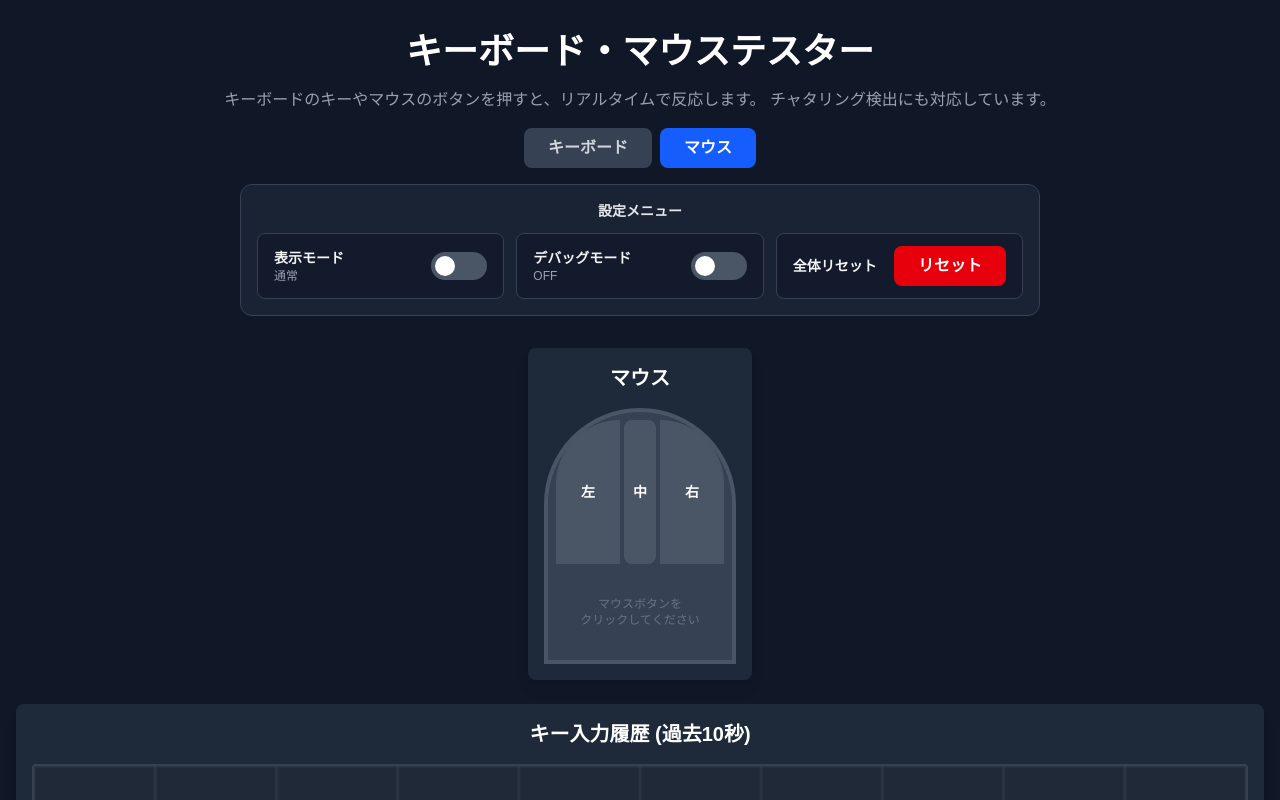
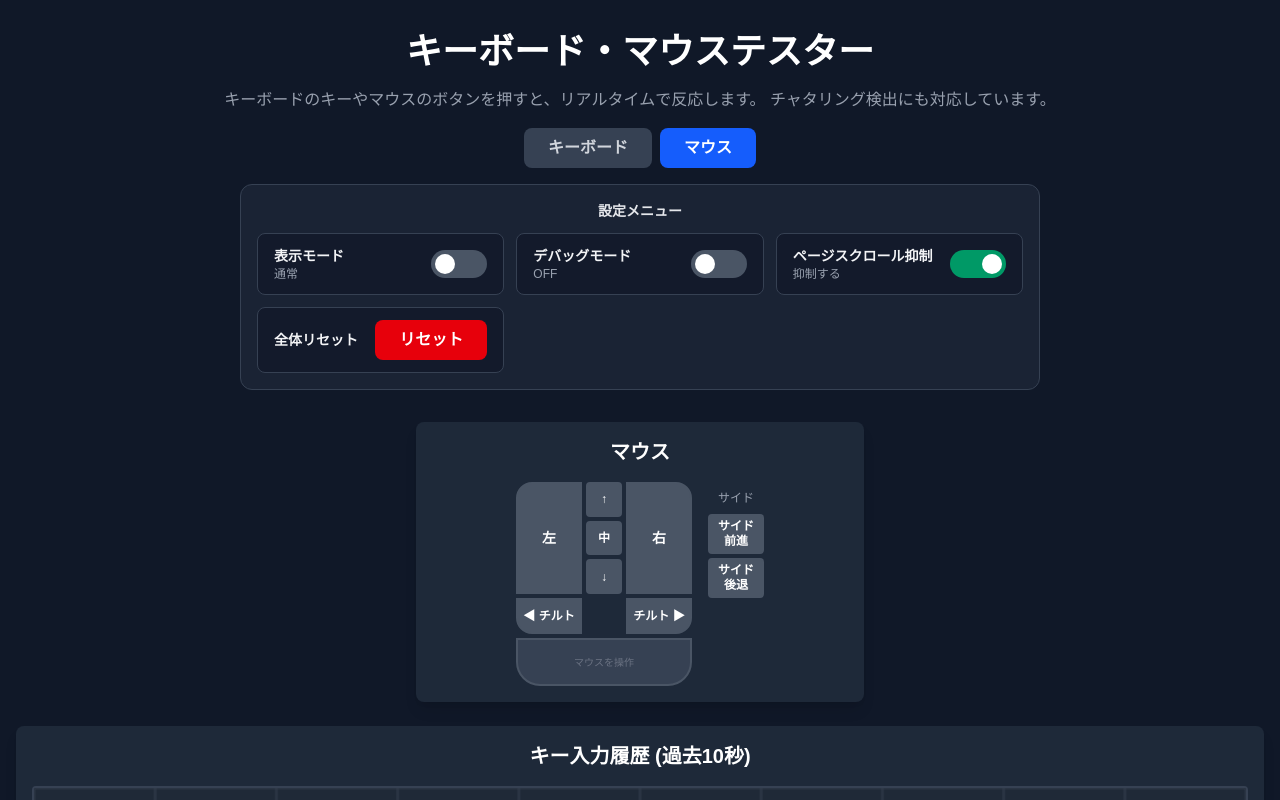
Before and after one commit to cyrus07424/keyboardMouseTester, a Next.js app: page / in a window 1280 px wide. Both pictures are taken after a click on the button "マウス". Shown: the top 800 px of the page. Built offline with nearby package versions, Linux system fonts and the light colour scheme.

Commit message:
fix: 処理を修正

```diff
--- a/app/components/MouseTester.tsx
+++ b/app/components/MouseTester.tsx
@@ -1,6 +1,6 @@
 'use client';
 
-import {useEffect, useMemo} from 'react';
+import {useEffect, useMemo, useRef, useState} from 'react';
 
 interface MouseTesterProps {
   pressedButtons: Set<number>;
@@ -8,9 +8,30 @@ interface MouseTesterProps {
   buttonPressCounts: Record<number, number>;
   viewMode: 'normal' | 'heatmap';
   debugEnabled: boolean;
+  preventPageScroll: boolean;
   onButtonPress: (button: number) => void;
   onButtonRelease: (button: number) => void;
 }
+
+// Virtual button IDs for wheel events (not real mouse buttons)
+const WHEEL_UP_ID    = 10; // scroll up
+const WHEEL_DOWN_ID  = 11; // scroll down
+const WHEEL_LEFT_ID  = 12; // tilt left
+const WHEEL_RIGHT_ID = 13; // tilt right
+
+const WHEEL_FLASH_MS = 200;
+
+const BUTTON_LABELS: Record<number, string> = {
+  0: '左',
+  1: '中',
+  2: '右',
+  3: 'サイド\n後退',
+  4: 'サイド\n前進',
+  10: '↑',
+  11: '↓',
+  12: '←',
+  13: '→',
+};
 
 export default function MouseTester({
   pressedButtons,
@@ -18,179 +39,190 @@ export default function MouseTester({
   buttonPressCounts,
   viewMode,
   debugEnabled,
+  preventPageScroll,
   onButtonPress,
   onButtonRelease,
 }: MouseTesterProps) {
+  const [activeWheels, setActiveWheels] = useState<Set<number>>(new Set());
+  const wheelTimers = useRef<Map<number, ReturnType<typeof setTimeout>>>(new Map());
+
   const debugLog = (tag: string, payload: Record<string, unknown>) => {
     if (!debugEnabled) return;
     console.debug(`[MouseDebug] ${tag}`, payload);
   };
 
+  const flashWheel = (id: number) => {
+    // Cancel existing timer for this wheel direction
+    const existing = wheelTimers.current.get(id);
+    if (existing) clearTimeout(existing);
+
+    setActiveWheels(prev => new Set(prev).add(id));
+    onButtonPress(id);
+
+    const timer = setTimeout(() => {
+      setActiveWheels(prev => { const s = new Set(prev); s.delete(id); return s; });
+      onButtonRelease(id);
+      wheelTimers.current.delete(id);
+    }, WHEEL_FLASH_MS);
+    wheelTimers.current.set(id, timer);
+  };
+
   useEffect(() => {
     const handleMouseDown = (e: MouseEvent) => {
       e.preventDefault();
-      debugLog('mousedown', {
-        button: e.button,
-        buttons: e.buttons,
-        clientX: e.clientX,
-        clientY: e.clientY,
-        timeStamp: e.timeStamp,
-      });
+      debugLog('mousedown', { button: e.button, buttons: e.buttons, timeStamp: e.timeStamp });
       onButtonPress(e.button);
     };
 
     const handleMouseUp = (e: MouseEvent) => {
       e.preventDefault();
-      debugLog('mouseup', {
-        button: e.button,
-        buttons: e.buttons,
-        clientX: e.clientX,
-        clientY: e.clientY,
-        timeStamp: e.timeStamp,
-      });
+      debugLog('mouseup', { button: e.button, buttons: e.buttons, timeStamp: e.timeStamp });
       onButtonRelease(e.button);
     };
 
-    const handleContextMenu = (e: MouseEvent) => {
-      e.preventDefault();
+    const handleWheel = (e: WheelEvent) => {
+      if (preventPageScroll) e.preventDefault();
+      debugLog('wheel', { deltaX: e.deltaX, deltaY: e.deltaY, deltaZ: e.deltaZ, deltaMode: e.deltaMode, timeStamp: e.timeStamp });
+
+      if (e.deltaY < 0) flashWheel(WHEEL_UP_ID);
+      else if (e.deltaY > 0) flashWheel(WHEEL_DOWN_ID);
+
+      if (e.deltaX < 0) flashWheel(WHEEL_LEFT_ID);
+      else if (e.deltaX > 0) flashWheel(WHEEL_RIGHT_ID);
     };
+
+    const handleContextMenu = (e: MouseEvent) => { e.preventDefault(); };
 
     window.addEventListener('mousedown', handleMouseDown);
     window.addEventListener('mouseup', handleMouseUp);
+    window.addEventListener('wheel', handleWheel, { passive: false });
     window.addEventListener('contextmenu', handleContextMenu);
 
     return () => {
       window.removeEventListener('mousedown', handleMouseDown);
       window.removeEventListener('mouseup', handleMouseUp);
+      window.removeEventListener('wheel', handleWheel);
       window.removeEventListener('contextmenu', handleContextMenu);
+      wheelTimers.current.forEach(t => clearTimeout(t));
     };
-  }, [debugEnabled, onButtonPress, onButtonRelease]);
+  }, [debugEnabled, preventPageScroll, onButtonPress, onButtonRelease]);
 
   const maxPressCount = useMemo(
     () => Object.values(buttonPressCounts).reduce((max, count) => (count > max ? count : max), 0),
     [buttonPressCounts],
   );
 
-  const isLeftPressed = pressedButtons.has(0);
-  const isMiddlePressed = pressedButtons.has(1);
-  const isRightPressed = pressedButtons.has(2);
-  const wasLeftEverPressed = everPressedButtons.has(0);
-  const wasMiddleEverPressed = everPressedButtons.has(1);
-  const wasRightEverPressed = everPressedButtons.has(2);
-
-  const getButtonHeatmapStyle = (button: number) => {
+  const getHeatmapStyle = (button: number) => {
     if (viewMode !== 'heatmap') return undefined;
     const count = buttonPressCounts[button] ?? 0;
     if (count <= 0 || maxPressCount <= 0) return undefined;
-
     const normalized = Math.log(count + 1) / Math.log(maxPressCount + 1);
     const hue = 220 - (220 * normalized);
     const lightness = 32 + (14 * normalized);
-
-    return {
-      backgroundColor: `hsl(${hue} 78% ${lightness}%)`,
-      color: '#f9fafb',
-    };
+    return { backgroundColor: `hsl(${hue} 78% ${lightness}%)`, color: '#f9fafb' };
   };
 
-  // ボタンの背景色を決定する関数
-  const getButtonColor = (button: number, isPressed: boolean, wasEverPressed: boolean) => {
-    if (isPressed) {
-      return 'bg-yellow-400';
-    } else if (viewMode === 'heatmap' && (buttonPressCounts[button] ?? 0) > 0) {
-      return 'text-white';
-    } else if (wasEverPressed) {
-      return 'bg-teal-600';
-    }
-    return 'bg-gray-600';
+  const getBtnClass = (button: number) => {
+    const isPressed = pressedButtons.has(button) || activeWheels.has(button);
+    const wasEver = everPressedButtons.has(button) || (buttonPressCounts[button] ?? 0) > 0;
+    if (isPressed) return 'bg-yellow-400 text-black';
+    if (viewMode === 'heatmap' && (buttonPressCounts[button] ?? 0) > 0) return 'text-white';
+    if (wasEver) return 'bg-teal-600 text-white';
+    return 'bg-gray-600 text-white';
   };
 
-  // テキストの色を決定する関数
-  const getTextColor = (isPressed: boolean) => {
-    return isPressed ? 'text-black' : 'text-white';
-  };
+  const renderCount = (button: number) =>
+    viewMode === 'heatmap' && (buttonPressCounts[button] ?? 0) > 0 ? (
+      <span className="absolute top-0.5 right-1 text-[9px] leading-none text-gray-100/90">
+        {buttonPressCounts[button]}
+      </span>
+    ) : null;
 
   return (
-    <div className="bg-gray-800 p-4 rounded-lg shadow-lg">
+    <div className="bg-gray-800 p-4 rounded-lg shadow-lg w-full max-w-md">
       <h2 className="text-white text-xl font-bold mb-4 text-center">マウス</h2>
-      <div className="flex justify-center">
-        <div className="relative w-48 h-64 bg-gray-700 rounded-t-full rounded-b-3xl border-4 border-gray-600">
+
       {viewMode === 'heatmap' && (
-            <div className="absolute -top-7 left-0 right-0 flex items-center justify-center gap-2 text-xs text-gray-300">
+        <div className="flex items-center justify-center gap-2 text-xs text-gray-300 mb-3">
           <span>Heat</span>
           <div className="h-2 w-16 rounded-full bg-linear-to-r from-blue-600 via-emerald-500 to-red-500" />
           <span>Max: {maxPressCount}</span>
         </div>
       )}
-          {/* マウスのボタン領域 */}
-          <div className="absolute top-0 left-0 right-0 h-40 flex gap-1 p-2">
-            {/* 左ボタン */}
+
+      <div className="flex gap-4 justify-center">
+        {/* マウス本体 */}
+        <div className="relative w-44 flex flex-col gap-1">
+          {/* ボタン上段: 左・中・右 */}
+          <div className="flex gap-1 h-28">
+            {/* 左 */}
             <div
-              className={`
-                relative flex-1 rounded-tl-full border-2 border-gray-600
-                flex items-center justify-center
-                transition-colors duration-75
-                ${getButtonColor(0, isLeftPressed, wasLeftEverPressed)}
-              `}
-              style={getButtonHeatmapStyle(0)}
+              className={`relative flex-1 rounded-tl-2xl border-2 border-gray-600 flex items-center justify-center transition-colors duration-75 ${getBtnClass(0)}`}
+              style={getHeatmapStyle(0)}
             >
-              <span className={`text-sm font-bold ${getTextColor(isLeftPressed)}`}>
-                左
-              </span>
-              {viewMode === 'heatmap' && (buttonPressCounts[0] ?? 0) > 0 && (
-                <span className="absolute top-2 right-3 text-[10px] leading-none text-gray-100/90">
-                  {buttonPressCounts[0]}
-                </span>
-              )}
+              <span className="text-sm font-bold whitespace-pre-line text-center">左</span>
+              {renderCount(0)}
             </div>
-
-            {/* 中央ボタン（スクロールホイール） */}
+            {/* 中（ホイール） */}
+            <div className="flex flex-col gap-1 w-9">
+              {/* ホイール上 */}
+              <div className={`relative flex-1 border-2 border-gray-600 rounded flex items-center justify-center transition-colors duration-75 ${getBtnClass(WHEEL_UP_ID)}`} style={getHeatmapStyle(WHEEL_UP_ID)}>
+                <span className="text-xs font-bold">↑</span>
+                {renderCount(WHEEL_UP_ID)}
+              </div>
+              {/* 中ボタン押下 */}
+              <div className={`relative flex-1 border-2 border-gray-600 rounded flex items-center justify-center transition-colors duration-75 ${getBtnClass(1)}`} style={getHeatmapStyle(1)}>
+                <span className="text-xs font-bold">中</span>
+                {renderCount(1)}
+              </div>
+              {/* ホイール下 */}
+              <div className={`relative flex-1 border-2 border-gray-600 rounded flex items-center justify-center transition-colors duration-75 ${getBtnClass(WHEEL_DOWN_ID)}`} style={getHeatmapStyle(WHEEL_DOWN_ID)}>
+                <span className="text-xs font-bold">↓</span>
+                {renderCount(WHEEL_DOWN_ID)}
+              </div>
+            </div>
+            {/* 右 */}
             <div
-              className={`
-                relative w-8 rounded-lg border-2 border-gray-600
-                flex items-center justify-center
-                transition-colors duration-75
-                ${getButtonColor(1, isMiddlePressed, wasMiddleEverPressed)}
-              `}
-              style={getButtonHeatmapStyle(1)}
+              className={`relative flex-1 rounded-tr-2xl border-2 border-gray-600 flex items-center justify-center transition-colors duration-75 ${getBtnClass(2)}`}
+              style={getHeatmapStyle(2)}
             >
-              <span className={`text-sm font-bold ${getTextColor(isMiddlePressed)}`}>
-                中
-              </span>
-              {viewMode === 'heatmap' && (buttonPressCounts[1] ?? 0) > 0 && (
-                <span className="absolute top-2 right-2 text-[10px] leading-none text-gray-100/90">
-                  {buttonPressCounts[1]}
-                </span>
-              )}
-            </div>
-
-            {/* 右ボタン */}
-            <div
-              className={`
-                relative flex-1 rounded-tr-full border-2 border-gray-600
-                flex items-center justify-center
-                transition-colors duration-75
-                ${getButtonColor(2, isRightPressed, wasRightEverPressed)}
-              `}
-              style={getButtonHeatmapStyle(2)}
-            >
-              <span className={`text-sm font-bold ${getTextColor(isRightPressed)}`}>
-                右
-              </span>
-              {viewMode === 'heatmap' && (buttonPressCounts[2] ?? 0) > 0 && (
-                <span className="absolute top-2 right-3 text-[10px] leading-none text-gray-100/90">
-                  {buttonPressCounts[2]}
-                </span>
-              )}
+              <span className="text-sm font-bold">右</span>
+              {renderCount(2)}
             </div>
           </div>
 
-          {/* マウス本体 */}
-          <div className="absolute bottom-0 left-0 right-0 h-24 flex items-center justify-center">
-            <div className="text-gray-500 text-xs text-center">
-              マウスボタンを<br />クリックしてください
+          {/* 横チルト行 */}
+          <div className="flex gap-1 h-9">
+            <div className={`relative flex-1 border-2 border-gray-600 rounded-bl-2xl flex items-center justify-center transition-colors duration-75 ${getBtnClass(WHEEL_LEFT_ID)}`} style={getHeatmapStyle(WHEEL_LEFT_ID)}>
+              <span className="text-xs font-bold">◀ チルト</span>
+              {renderCount(WHEEL_LEFT_ID)}
+            </div>
+            <div className="w-9" />
+            <div className={`relative flex-1 border-2 border-gray-600 rounded-br-2xl flex items-center justify-center transition-colors duration-75 ${getBtnClass(WHEEL_RIGHT_ID)}`} style={getHeatmapStyle(WHEEL_RIGHT_ID)}>
+              <span className="text-xs font-bold">チルト ▶</span>
+              {renderCount(WHEEL_RIGHT_ID)}
             </div>
           </div>
+
+          {/* 本体下部 */}
+          <div className="h-12 bg-gray-700 border-2 border-gray-600 rounded-b-3xl flex items-center justify-center">
+            <span className="text-gray-500 text-[10px] text-center">マウスを操作</span>
+          </div>
+        </div>
+
+        {/* サイドボタン（縦並び） */}
+        <div className="flex flex-col gap-1 justify-start pt-2">
+          <p className="text-gray-400 text-xs mb-1 text-center">サイド</p>
+          {[4, 3].map(btn => (
+            <div
+              key={btn}
+              className={`relative w-14 h-10 border-2 border-gray-600 rounded flex items-center justify-center transition-colors duration-75 ${getBtnClass(btn)}`}
+              style={getHeatmapStyle(btn)}
+            >
+              <span className="text-xs font-bold whitespace-pre-line text-center leading-tight">{BUTTON_LABELS[btn]}</span>
+              {renderCount(btn)}
+            </div>
+          ))}
         </div>
       </div>
     </div>
--- a/app/page.tsx
+++ b/app/page.tsx
@@ -53,6 +53,7 @@ export default function Home() {
   const [activeTab, setActiveTab] = useState<'keyboard' | 'mouse'>('keyboard');
   const [debugEnabled, setDebugEnabled] = useState(false);
   const [viewMode, setViewMode] = useState<'normal' | 'heatmap'>('normal');
+  const [preventPageScroll, setPreventPageScroll] = useState(true);
   const pressTimeRef = useRef<Map<string, number>>(new Map());
 
   useEffect(() => {
@@ -71,6 +72,11 @@ export default function Home() {
 
     if (savedViewMode === 'normal' || savedViewMode === 'heatmap') {
       setViewMode(savedViewMode);
+    }
+
+    const savedPreventScroll = window.localStorage.getItem('testerPreventPageScroll');
+    if (savedPreventScroll !== null) {
+      setPreventPageScroll(savedPreventScroll !== '0');
     }
   }, []);
 
@@ -177,6 +183,14 @@ export default function Home() {
     });
   }, []);
 
+  const togglePreventPageScroll = useCallback(() => {
+    setPreventPageScroll(prev => {
+      const next = !prev;
+      window.localStorage.setItem('testerPreventPageScroll', next ? '1' : '0');
+      return next;
+    });
+  }, []);
+
   // Event log persistence: Events are kept until manual reset
   // Maximum events retained controlled by MAX_EVENTS constant
   // No automatic cleanup to ensure all events are retained
@@ -234,6 +248,15 @@ export default function Home() {
                 onLabel="ON"
                 offLabel="OFF"
               />
+              {activeTab === 'mouse' && (
+                <ToggleSwitch
+                  label="ページスクロール抑制"
+                  checked={preventPageScroll}
+                  onToggle={togglePreventPageScroll}
+                  onLabel="抑制する"
+                  offLabel="抑制しない"
+                />
+              )}
                 <div className="flex items-center justify-between gap-4 rounded-lg bg-gray-900/70 px-4 py-3 border border-gray-700">
                     <div className="text-left">
                         <p className="text-sm font-semibold text-gray-100">全体リセット</p>
@@ -269,6 +292,7 @@ export default function Home() {
                 buttonPressCounts={mouseButtonCounts}
                 viewMode={viewMode}
                 debugEnabled={debugEnabled}
+                preventPageScroll={preventPageScroll}
                 onButtonPress={handleButtonPress}
                 onButtonRelease={handleButtonRelease}
               />
```
Lines whose indentation alone changed are shown as unchanged.
